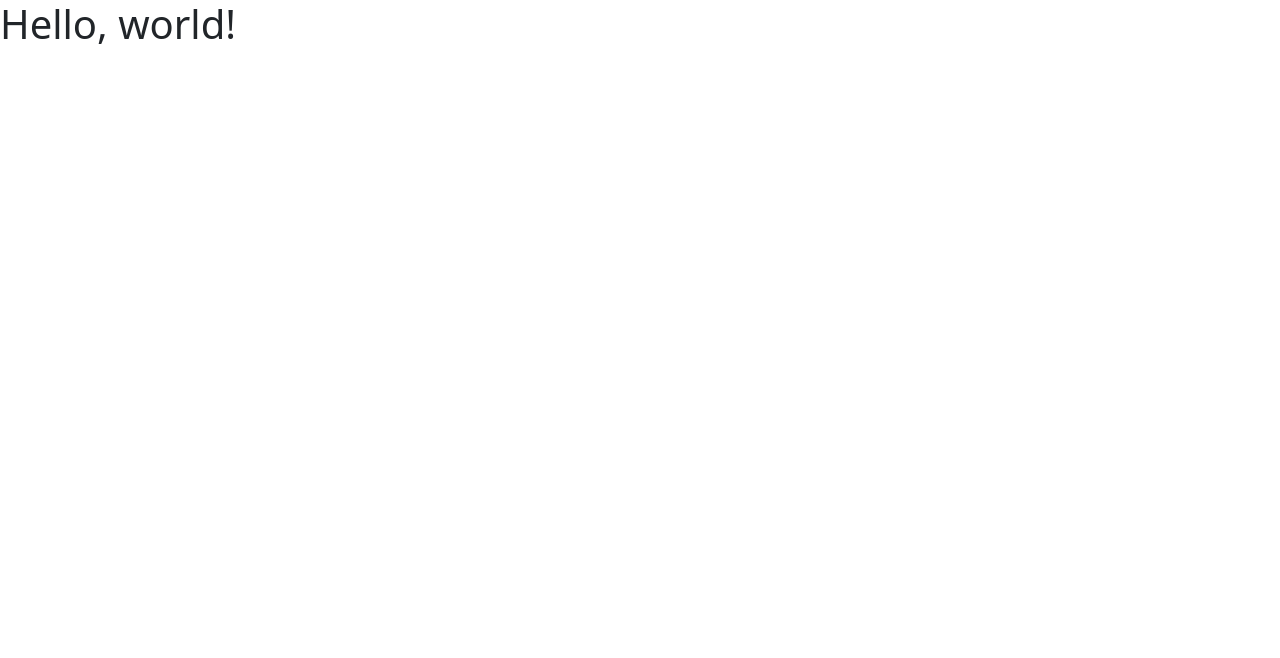
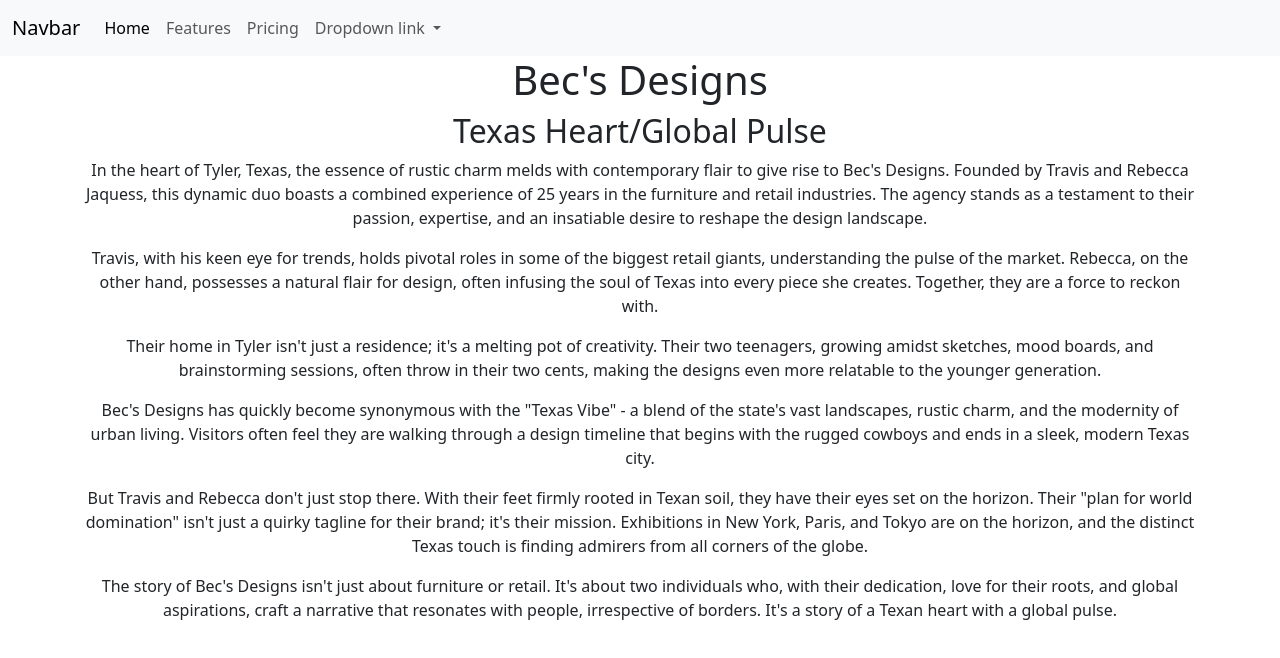
Before and after one commit to becsdesigns/becsdesigns.github.io, a plain HTML site: page index.html in a window 1280 px wide. Drawn offline with nearby package versions, Linux system fonts and the light colour scheme.

Commit message:
Update index.html

```diff
--- a/index.html
+++ b/index.html
@@ -7,7 +7,71 @@
     <link href="https://cdn.jsdelivr.net/npm/bootstrap@5.3.1/dist/css/bootstrap.min.css" rel="stylesheet" integrity="sha384-4bw+/aepP/YC94hEpVNVgiZdgIC5+VKNBQNGCHeKRQN+PtmoHDEXuppvnDJzQIu9" crossorigin="anonymous">
   </head>
   <body>
-    <h1>Hello, world!</h1>
+
+    <nav class="navbar navbar-expand-lg bg-body-tertiary">
+  <div class="container-fluid">
+    <a class="navbar-brand" href="#">Navbar</a>
+    <button class="navbar-toggler" type="button" data-bs-toggle="collapse" data-bs-target="#navbarNavDropdown" aria-controls="navbarNavDropdown" aria-expanded="false" aria-label="Toggle navigation">
+      <span class="navbar-toggler-icon"></span>
+    </button>
+    <div class="collapse navbar-collapse" id="navbarNavDropdown">
+      <ul class="navbar-nav">
+        <li class="nav-item">
+          <a class="nav-link active" aria-current="page" href="#">Home</a>
+        </li>
+        <li class="nav-item">
+          <a class="nav-link" href="#">Features</a>
+        </li>
+        <li class="nav-item">
+          <a class="nav-link" href="#">Pricing</a>
+        </li>
+        <li class="nav-item dropdown">
+          <a class="nav-link dropdown-toggle" href="#" role="button" data-bs-toggle="dropdown" aria-expanded="false">
+            Dropdown link
+          </a>
+          <ul class="dropdown-menu">
+            <li><a class="dropdown-item" href="#">Action</a></li>
+            <li><a class="dropdown-item" href="#">Another action</a></li>
+            <li><a class="dropdown-item" href="#">Something else here</a></li>
+          </ul>
+        </li>
+      </ul>
+    </div>
+  </div>
+</nav>
+
+
+    <div class="container text-center">
+  <div class="row">
+    <div class="col">
+     <h1>Bec's Designs</h1>
+      <h2>Texas Heart/Global Pulse</h2>
+    </div>
+  </div>
+      <div class=row>
+<p>
+In the heart of Tyler, Texas, the essence of rustic charm melds with contemporary flair to give rise to Bec's Designs. Founded by Travis and Rebecca Jaquess, this dynamic duo boasts a combined experience of 25 years in the furniture and retail industries. The agency stands as a testament to their passion, expertise, and an insatiable desire to reshape the design landscape.
+</p><p>
+  Travis, with his keen eye for trends, holds pivotal roles in some of the biggest retail giants, understanding the pulse of the market. Rebecca, on the other hand, possesses a natural flair for design, often infusing the soul of Texas into every piece she creates. Together, they are a force to reckon with.
+</p><p>
+
+Their home in Tyler isn't just a residence; it's a melting pot of creativity. Their two teenagers, growing amidst sketches, mood boards, and brainstorming sessions, often throw in their two cents, making the designs even more relatable to the younger generation.
+</p><p>
+
+Bec's Designs has quickly become synonymous with the "Texas Vibe" - a blend of the state's vast landscapes, rustic charm, and the modernity of urban living. Visitors often feel they are walking through a design timeline that begins with the rugged cowboys and ends in a sleek, modern Texas city.
+</p><p>
+
+But Travis and Rebecca don't just stop there. With their feet firmly rooted in Texan soil, they have their eyes set on the horizon. Their "plan for world domination" isn't just a quirky tagline for their brand; it's their mission. Exhibitions in New York, Paris, and Tokyo are on the horizon, and the distinct Texas touch is finding admirers from all corners of the globe.
+</p><p>
+
+The story of Bec's Designs isn't just about furniture or retail. It's about two individuals who, with their dedication, love for their roots, and global aspirations, craft a narrative that resonates with people, irrespective of borders. It's a story of a Texan heart with a global pulse.
+
+
+
+
+</p></div>
+</div>
+
     <script src="https://cdn.jsdelivr.net/npm/bootstrap@5.3.1/dist/js/bootstrap.bundle.min.js" integrity="sha384-HwwvtgBNo3bZJJLYd8oVXjrBZt8cqVSpeBNS5n7C8IVInixGAoxmnlMuBnhbgrkm" crossorigin="anonymous"></script>
   </body>
 </html>
```
